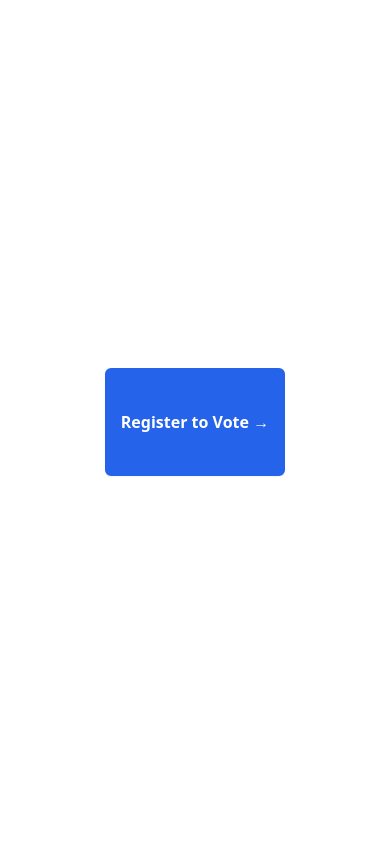
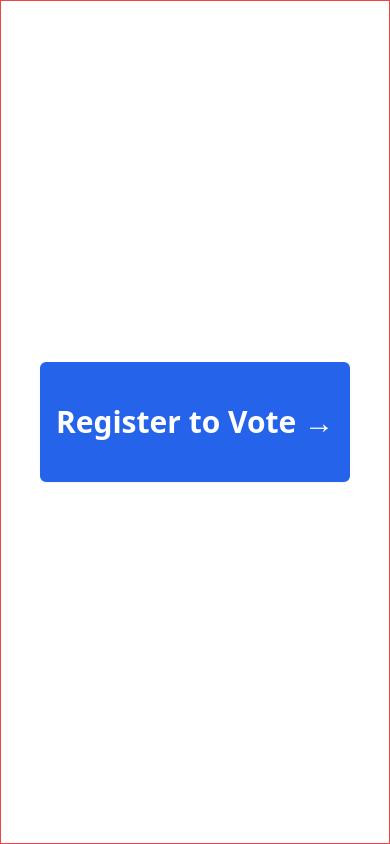
Before and after one commit to aviBandi/youthVoterProject, a React (Create React App) app in the folder my-app/: page /register in a window 390 px wide. Built offline with nearby package versions, Linux system fonts and the light colour scheme; a web font is replaced by a local one.

Commit message:
should be more mobile better looking rn

```diff
--- a/my-app/src/pages/register.js
+++ b/my-app/src/pages/register.js
@@ -2,11 +2,11 @@ import React from 'react';
 
 const Register = () => {
   return (
-    <div className='flex items-center justify-center h-screen'>
+    <div className='flex items-center justify-center h-screen border border-red-500'>
         <button>
             <a href="https://mnvotes.sos.mn.gov/VoterRegistration/index" target="_blank">
                 <div className="flex items-center justify-center gap-x-6">
-                    <div className="rounded-md border-2 border-blue-600 bg-blue-600 px-3.5 py-10 sm:4xl md:text-7xl font-semibold text-white shadow-sm hover:bg-white hover:text-blue-600 focus-visible:outline focus-visible:outline-2 focus-visible:outline-offset-2 transition-all">
+                    <div className="rounded-md border-2 border-blue-600 bg-blue-600 px-3.5 py-10 text-3xl md:text-7xl font-semibold text-white shadow-sm hover:bg-white hover:text-blue-600 focus-visible:outline focus-visible:outline-2 focus-visible:outline-offset-2 transition-all">
                         Register to Vote <span aria-hidden="true">→</span>
                     </div>
                 </div>
```
